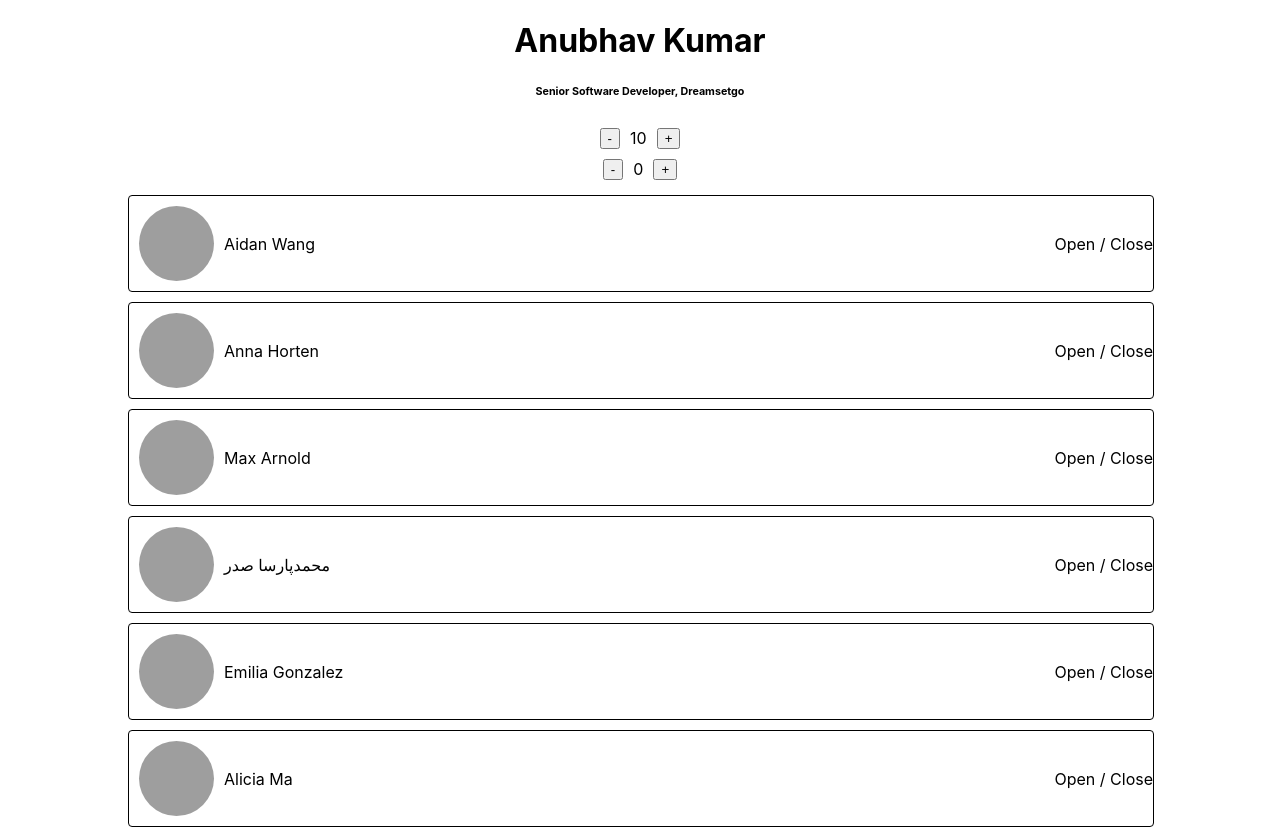
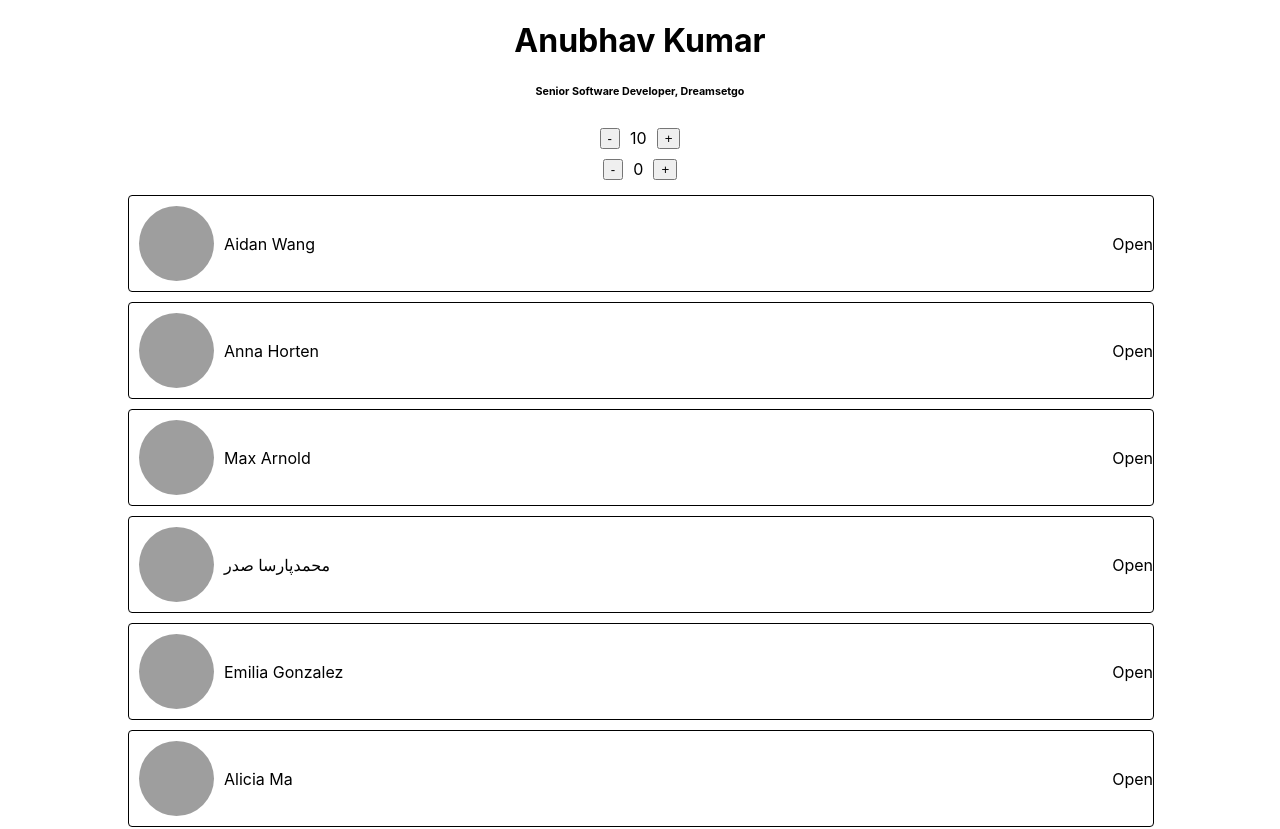
Before and after one commit to anubhav-kumar/accordion-actor, a React (Create React App) app: page / in a window 1280 px wide. Shown: the top 829 px of the page. Built offline with nearby package versions, Linux system fonts and the light colour scheme; grey boxes are pictures that could not be loaded.

Commit message:
Is Open logic for testing purpose

```diff
--- a/src/components/accordion/index.tsx
+++ b/src/components/accordion/index.tsx
@@ -21,7 +21,7 @@ const UserAccordion = (props: userData) => {
     return (
         <div className='acc-container'>
             <div onClick={() => {setIsOpen(!isOpen)}} className='acc-heading'>
-                <UserHeading firstName={first} lastName={last} picture={picture}/>
+                <UserHeading firstName={first} lastName={last} picture={picture} isOpen={isOpen}/>
             </div>
             <div className={`acc-body ${isOpen ? 'open': ''}`}>
                 <BodyEditView isEditMode={false} {...props}/>
--- a/src/components/user/heading.tsx
+++ b/src/components/user/heading.tsx
@@ -4,17 +4,18 @@ type userHeadingProps = {
     firstName: string
     lastName: string
     picture: string
+    isOpen: boolean
 }
 
 const UserHeading = (props: userHeadingProps) => {
-    const {firstName, lastName, picture} = props;
+    const {firstName, lastName, picture, isOpen} = props;
     return (
         <div className='userheading-container'>
             <div className='userheading-image-name'>
                 <div className='userheading-image' style={{backgroundImage: `url('${picture}')`}} />
                 <div className='userheading-name'>{`${firstName} ${lastName}`}</div>
             </div>
-            <div className='userheading-toggle'>Open / Close</div>
+            <div className='userheading-toggle'>{isOpen ? "Close" : "Open"}</div>
         </div>
     );
 }
```
